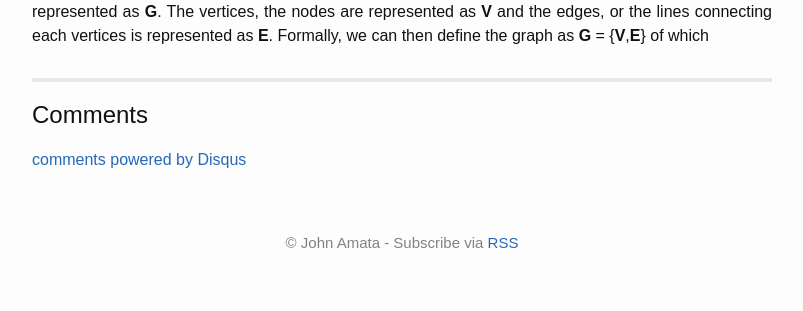
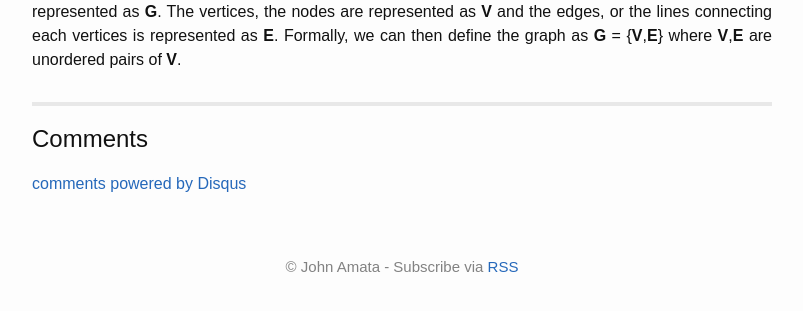
Before and after one commit to jpamata/jpamata.github.io, a Jekyll site: the page built from _posts/2017-10-30-mental-algorithms.md, in a window 1280 px wide, cut to the strip 596-920 px from the top of the page. Shown: the top 311 px of the strip, without its empty margins (238-1041 px from the left). Built offline with Jekyll 4.4.1, drawn with Linux system fonts in a browser that asks for light colours; comment, search, counter and statistics services are not loaded.

Commit message:
Update 2017-10-30-mental-algorithms.md

```diff
--- a/_posts/2017-10-30-mental-algorithms.md
+++ b/_posts/2017-10-30-mental-algorithms.md
@@ -14,7 +14,7 @@ description:
 <img src="https://i.imgur.com/6ibbeM2.png">
 </center>
 
-<p align="justify"> The above is an example of an undirected graph, of which the graph in this case is mathematically represented as <strong>G</strong>. The vertices, the nodes are represented as <strong>V</strong> and the edges, or the lines connecting each vertices is represented as <strong>E</strong>. Formally, we can then define the graph as <strong>G</strong> = {<strong>V</strong>,<strong>E</strong>} of which
+<p align="justify"> The above is an example of an undirected graph, of which the graph in this case is mathematically represented as <strong>G</strong>. The vertices, the nodes are represented as <strong>V</strong> and the edges, or the lines connecting each vertices is represented as <strong>E</strong>. Formally, we can then define the graph as <strong>G</strong> = {<strong>V</strong>,<strong>E</strong>} where <strong>V</strong>,<strong>E</strong> are unordered pairs of <strong>V</strong>.
 </p>
 <!-- more -->
 
```
